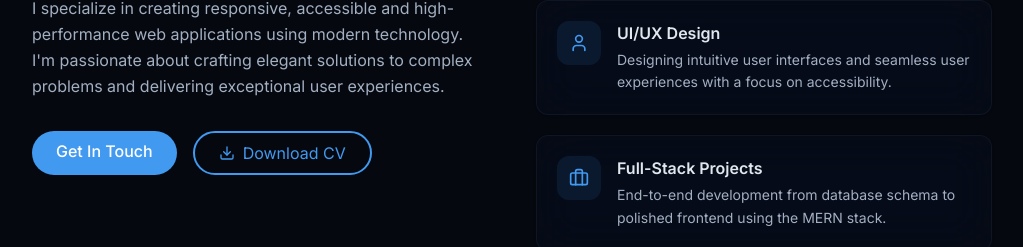
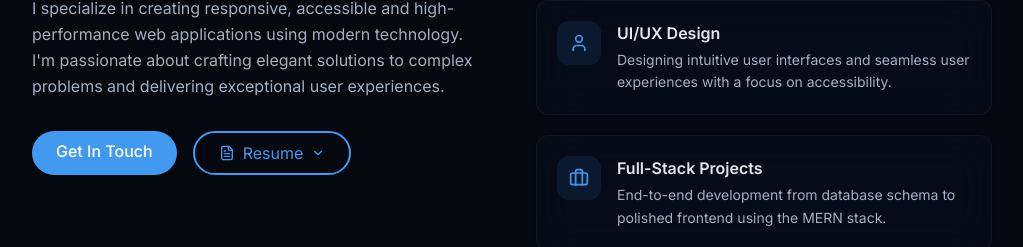
Before and after one commit to aviraltrip/portfolio, a React (Vite) app: page / in a window 1280 px wide. Shown: the part 1120-1367 px from the top of the page, without its empty margins (128-1151 px from the left). Built offline with nearby package versions, Linux system fonts and the light colour scheme; the HTML template or start-up script is replaced by a standard one.

Commit message:
cv download/view option

```diff
--- a/src/components/AboutSection.jsx
+++ b/src/components/AboutSection.jsx
@@ -1,17 +1,42 @@
-import { Briefcase, Code, User, Download } from "lucide-react";
-import { useState } from "react";
+import { Briefcase, Code, User, FileText, Download, ExternalLink, ChevronDown } from "lucide-react";
+import { useState, useEffect, useRef } from "react";
 
 export const AboutSection = () => {
   const [downloading, setDownloading] = useState(false);
+  const [menuOpen, setMenuOpen] = useState(false);
+  const menuRef = useRef(null);
 
-  const handleDownloadCV = (e) => {
-    e.preventDefault();
+  const RESUME_PATH = "/assets/Resume.pdf";
+
+  useEffect(() => {
+    const handleClickOutside = (e) => {
+      if (menuRef.current && !menuRef.current.contains(e.target)) {
+        setMenuOpen(false);
+      }
+    };
+    const handleEscape = (e) => {
+      if (e.key === "Escape") setMenuOpen(false);
+    };
+    document.addEventListener("mousedown", handleClickOutside);
+    document.addEventListener("keydown", handleEscape);
+    return () => {
+      document.removeEventListener("mousedown", handleClickOutside);
+      document.removeEventListener("keydown", handleEscape);
+    };
+  }, []);
+
+  const handleOpenResume = () => {
+    setMenuOpen(false);
+    window.open(RESUME_PATH, "_blank", "noopener,noreferrer");
+  };
+
+  const handleDownloadResume = () => {
+    setMenuOpen(false);
     try {
       setDownloading(true);
       const link = document.createElement("a");
-      link.href = "/assets/Resume.pdf";
+      link.href = RESUME_PATH;
       link.download = "Resume.pdf";
-      link.target = "_blank";
       document.body.appendChild(link);
       link.click();
       document.body.removeChild(link);
@@ -47,20 +72,56 @@ export const AboutSection = () => {
                 Get In Touch
               </a>
 
+              <div ref={menuRef} className="relative">
                 <button
-                onClick={handleDownloadCV}
+                  type="button"
+                  onClick={() => setMenuOpen((open) => !open)}
                   disabled={downloading}
-                className="group relative px-6 py-2 rounded-full border-2 border-primary text-primary hover:text-white overflow-hidden transition-all duration-300 hover:scale-105 hover:shadow-lg hover:shadow-primary/30 flex items-center justify-center gap-2 disabled:opacity-50 disabled:cursor-not-allowed"
+                  aria-haspopup="menu"
+                  aria-expanded={menuOpen}
+                  className="group relative px-6 py-2 rounded-full border-2 border-primary text-primary hover:text-white overflow-hidden transition-all duration-300 hover:scale-105 hover:shadow-lg hover:shadow-primary/30 flex items-center justify-center gap-2 disabled:opacity-50 disabled:cursor-not-allowed w-full sm:w-auto"
                 >
                   <span className="relative z-10 flex items-center gap-2">
-                  <Download
+                    <FileText
                       size={16}
                       className={downloading ? "animate-bounce" : "group-hover:animate-bounce"}
                     />
-                  {downloading ? "Downloading..." : "Download CV"}
+                    {downloading ? "Downloading..." : "Resume"}
+                    <ChevronDown
+                      size={14}
+                      className={`transition-transform duration-300 ${menuOpen ? "rotate-180" : ""}`}
+                    />
                   </span>
                   <span className="absolute inset-0 bg-primary transform scale-x-0 group-hover:scale-x-100 transition-transform duration-300 origin-left" />
                 </button>
+
+                {menuOpen && (
+                  <div
+                    role="menu"
+                    className="absolute left-0 right-0 sm:left-0 sm:right-auto mt-2 min-w-full sm:min-w-[200px] rounded-xl border border-border/60 bg-card/95 backdrop-blur-md shadow-lg shadow-primary/10 overflow-hidden z-20 animate-fade-in"
+                  >
+                    <button
+                      type="button"
+                      role="menuitem"
+                      onClick={handleOpenResume}
+                      className="w-full flex items-center gap-3 px-4 py-2.5 text-sm text-left text-foreground hover:bg-primary/10 hover:text-primary transition-colors duration-200"
+                    >
+                      <ExternalLink size={15} />
+                      Open Resume
+                    </button>
+                    <div className="h-px bg-border/60" />
+                    <button
+                      type="button"
+                      role="menuitem"
+                      onClick={handleDownloadResume}
+                      className="w-full flex items-center gap-3 px-4 py-2.5 text-sm text-left text-foreground hover:bg-primary/10 hover:text-primary transition-colors duration-200"
+                    >
+                      <Download size={15} />
+                      Download
+                    </button>
+                  </div>
+                )}
+              </div>
             </div>
           </div>
 
```
Lines whose indentation alone changed are shown as unchanged.
